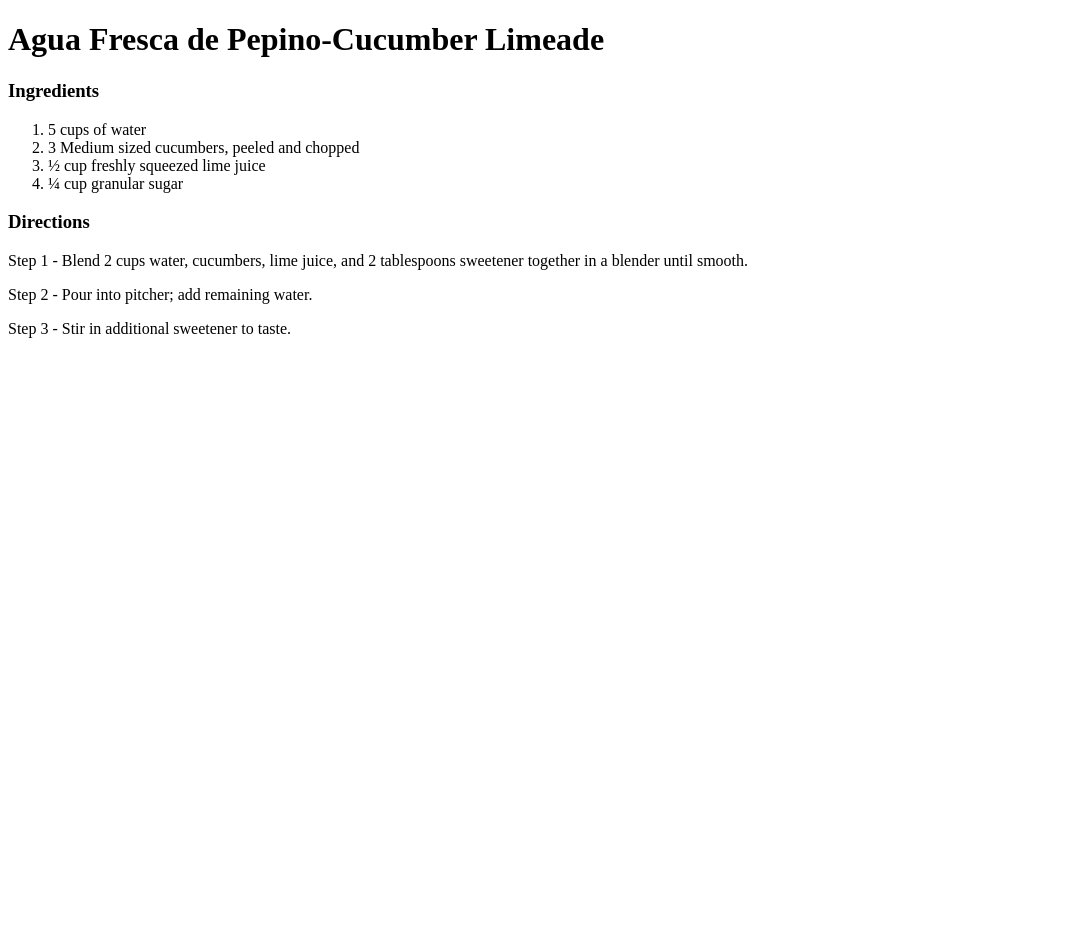
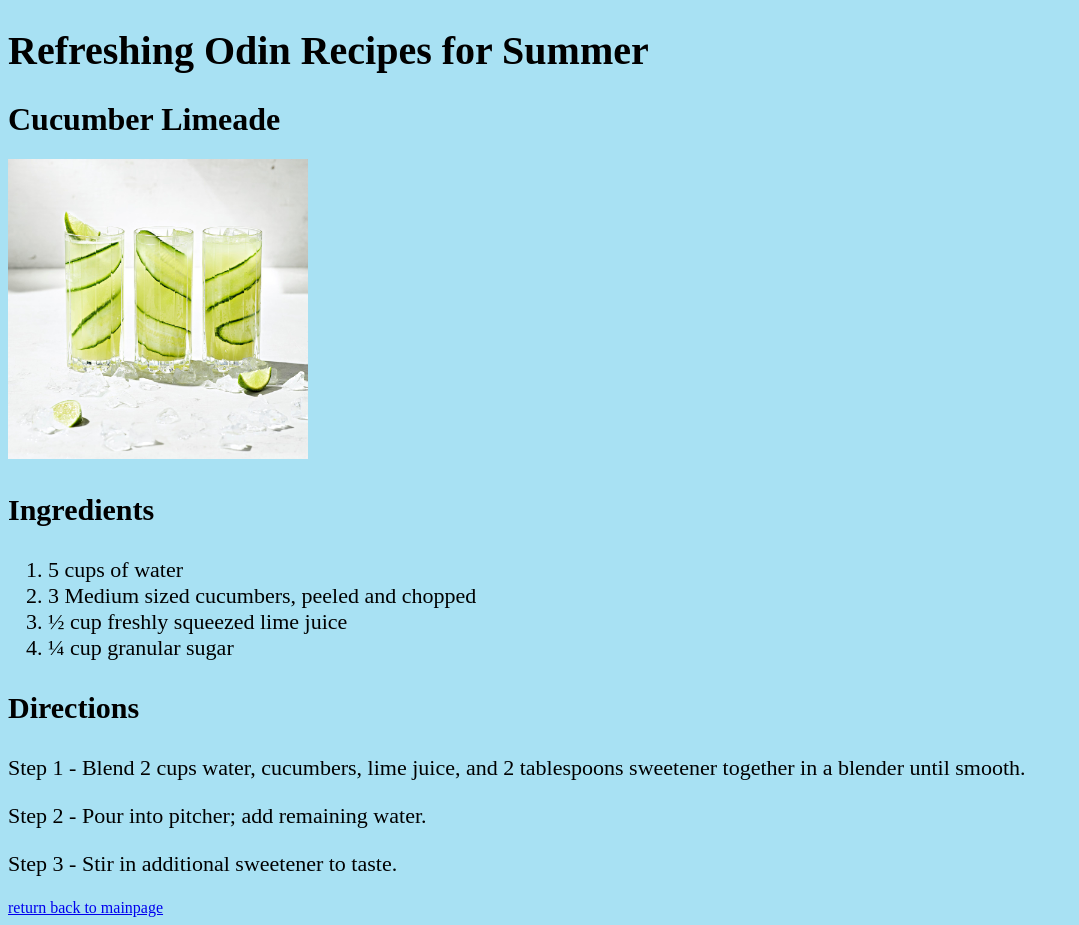
Before and after one commit to swiftscyther/odin-recipes, a plain HTML site: page Recipes/CucumberLimeade/CucumberLimeade.html in a window 1280 px wide. Shown: the whole page, without its empty margins (0-1079 px from the left). Before the commit the page ends 800 px from the top, so only its background shows below. Drawn offline with Linux system fonts and the light colour scheme.

Commit message:
Added CSS styling to the pages

```diff
--- a/Recipes/CucumberLimeade/CucumberLimeade.html
+++ b/Recipes/CucumberLimeade/CucumberLimeade.html
@@ -2,10 +2,14 @@
 <html lang="en">
 <head>
     <meta charset="utf-8">
+    <link rel="stylesheet" href="stylesCu.css">
     <title>Agua Fresca de Pepino-Cucumber Limeade</title>
 </head>
 <body>
-    <h1>Agua Fresca de Pepino-Cucumber Limeade</h1>
+    <h1 class="title_main">Refreshing Odin Recipes for Summer</h1>
+
+    <h1>Cucumber Limeade</h1>
+    <img src="./Agua Fresca Lemonade.jpeg" class="imgCu">
     <h3> Ingredients</h3>
     <ol>
         <li>5 cups of water</li>
@@ -18,5 +22,7 @@
     <p>Step 2 - Pour into pitcher; add remaining water.</p>
     <p>Step 3 - Stir in additional sweetener to taste.</p>
 
+    <a href="../../index.html">return back to mainpage</a>
+
 </body>
 </html>
--- /dev/null
+++ b/Recipes/CucumberLimeade/stylesCu.css
@@ -0,0 +1,24 @@
+body{
+    background-color: rgb(168, 225, 243);
+
+}
+
+h3{
+    font-size: 30px;
+}
+
+ol{
+    font-size: 22px;
+}
+
+p{
+    font-size: 22px;
+}
+
+.imgCu{
+    height: 300px;
+}
+
+.title_main{
+    font-size: 40px;
+    }
--- /dev/null
+++ b/Recipes/TheRealMojito/stylesMojito.css
@@ -0,0 +1,26 @@
+/* sylesMohito.css */
+
+body{
+    background-color: rgb(168, 225, 243);
+
+}
+
+h3{
+    font-size: 30px;
+}
+
+ol{
+    font-size: 22px;
+}
+
+p{
+    font-size: 22px;
+}
+
+.imgMojito{
+    height: 300px;
+}
+
+.title_main{
+    font-size: 40px;
+    }
--- /dev/null
+++ b/Recipes/WatermelonMargarita/stylesWM.css
@@ -0,0 +1,25 @@
+/* stylesWM.css */
+body{
+    background-color: rgb(168, 225, 243);
+
+}
+
+h3{
+    font-size: 30px;
+}
+
+ol{
+    font-size: 22px;
+}
+
+p{
+    font-size: 22px;
+}
+
+.imgWM{
+    height: 300px;
+}
+
+.title_main{
+font-size: 40px;
+}
```
Also changed, not shown: Recipes/TheRealMojito/TheRealMojito.html (+5 -1 lines), Recipes/WatermelonMargarita/WatermelonMargarita.html (+6 -0 lines), TheRealMojito.html (deleted, +0 -36 lines), index.html (+6 -2 lines), styles.css (added, +21 -0 lines), Recipes/CucumberLimeade/Agua Fresca Lemonade.jpeg (added), Summer.jpg (added), 1 other file.
